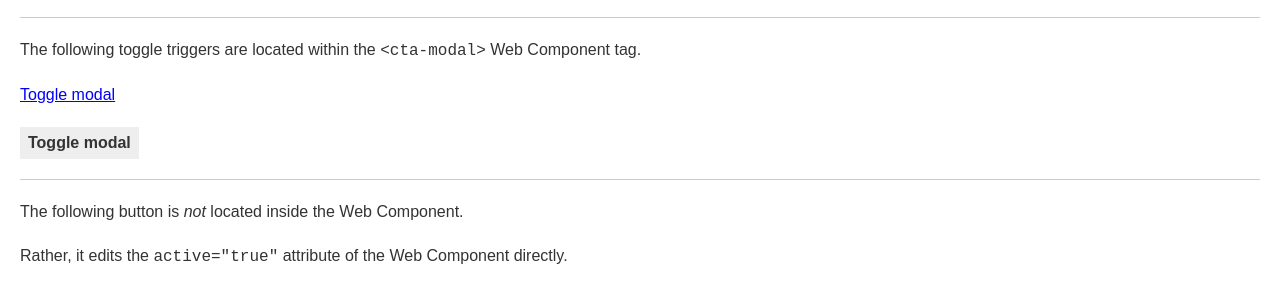
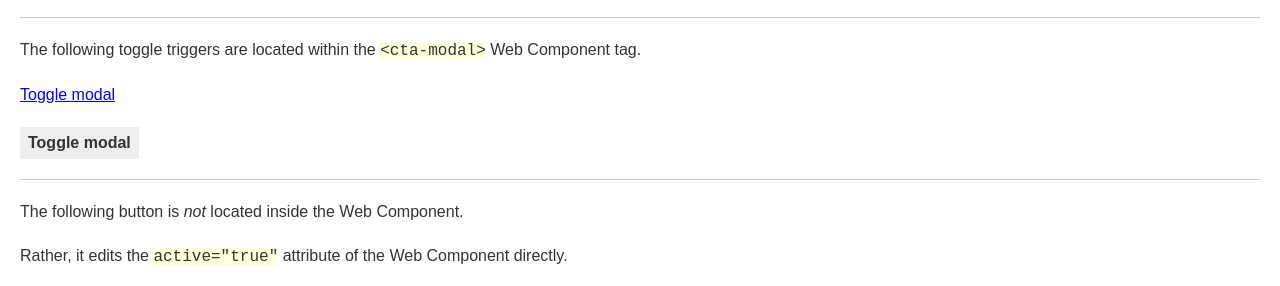
Before and after one commit to nathansmith/cta-modal, a website: page src/index.html in a window 1280 px wide. Shown: the part 180-466 px from the top of the page. Drawn offline with Linux system fonts and the light colour scheme.

Commit message:
Removing unnecessary "lint" command. Prettier "format" handles this already.

```diff
--- a/package.json
+++ b/package.json
@@ -19,7 +19,6 @@
 		"prettier": "^2.3.0"
 	},
 	"lint-staged": {
-		"*.js": "eslint --fix",
 		"*.{css,html,js,json,md,scss}": "prettier --write"
 	}
 }
--- a/src/assets/css/index.css
+++ b/src/assets/css/index.css
@@ -98,7 +98,8 @@ a:hover {
 }
 
 code {
-	font-size: 1rem;
+	background-color: #ffd;
+	font-size: 1em;
 }
 
 button {
```
